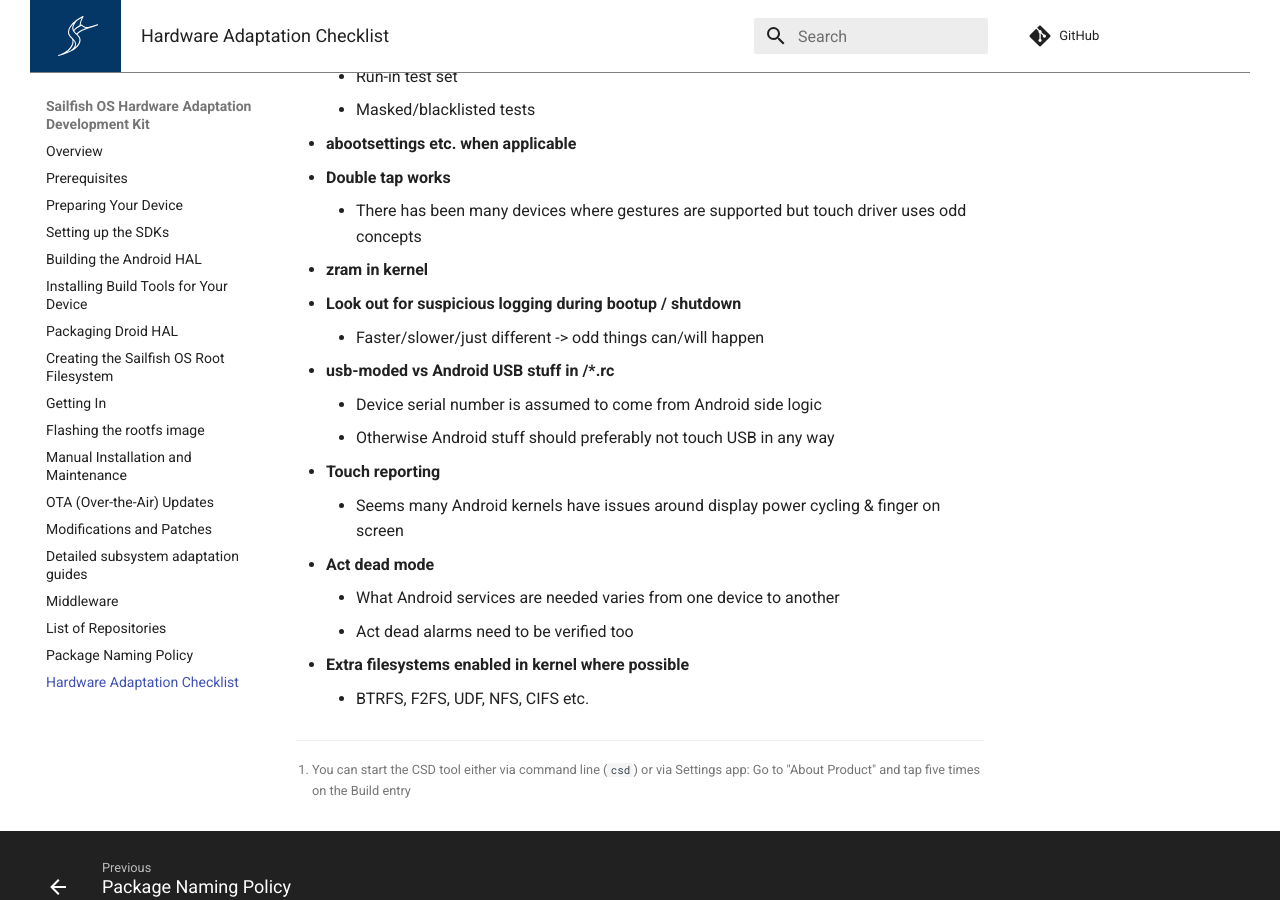
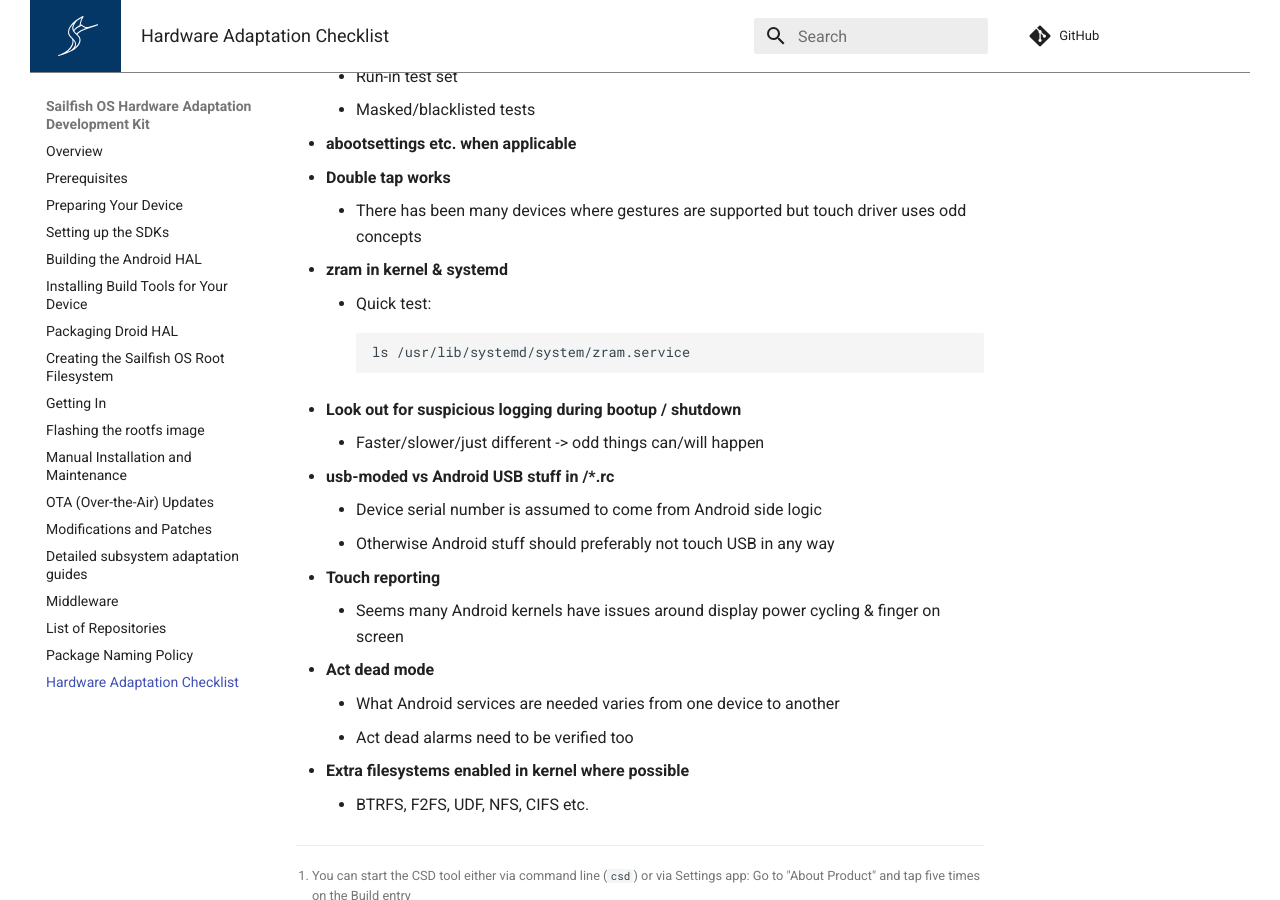
Before and after one commit to mer-hybris/hadk.sailfishos.org, an MkDocs documentation site: the page built from docs/ha-checklist.md, in a window 1280 px wide and 900 px high, scrolled down 2190 px. Built offline with MkDocs 1.6.1 and Material for MkDocs 9.7.7, drawn with Linux system fonts in a browser that asks for light colours; comment, search, counter and statistics services are not loaded.

Commit message:
ZRAM from systemd
Signed-off-by: Raine Makelainen <raine.makelainen@jolla.com>

````diff
--- a/docs/ha-checklist.md
+++ b/docs/ha-checklist.md
@@ -92,7 +92,11 @@
     - There has been many devices where gestures are supported but
       touch driver uses odd concepts
 
-- **zram in kernel**
+- **zram in kernel & systemd**
+    - Quick test:
+      ```
+      ls /usr/lib/systemd/system/zram.service
+      ```
 
 - **Look out for suspicious logging during bootup / shutdown**
     - Faster/slower/just different -> odd things can/will happen
````
